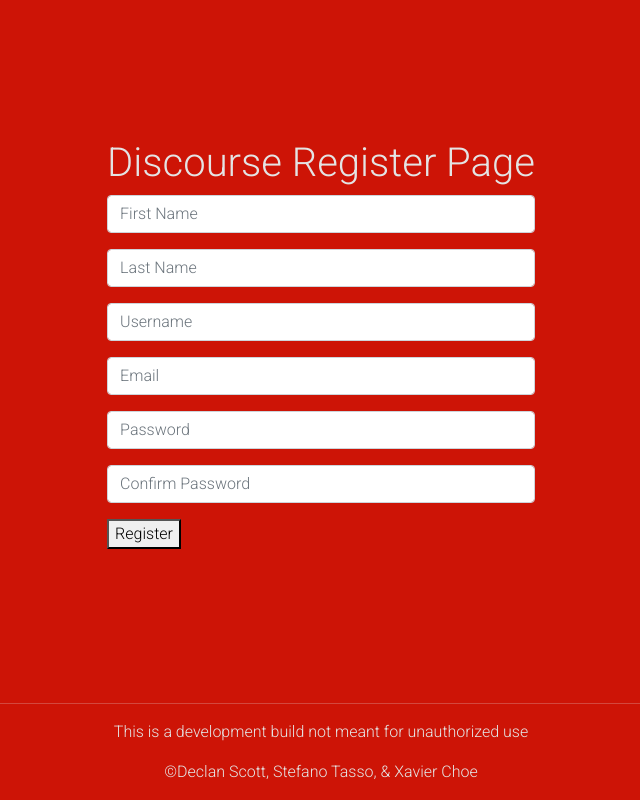
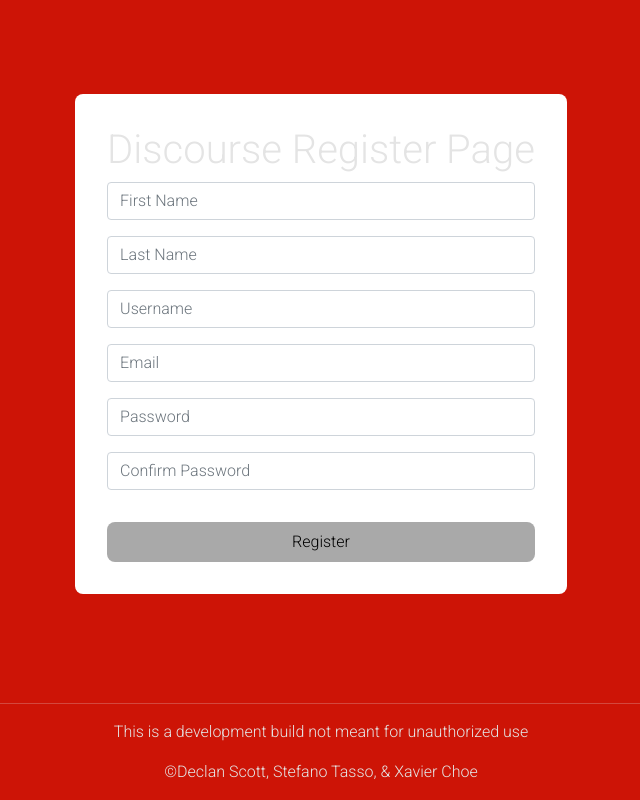
Before and after one commit to Datoneguy246/Discourse, a PHP site: page /register.php in a window 1280 px wide. Shown: the whole page, without its empty margins (319-959 px from the left). Run offline with PHP 8.4, Linux system fonts and the light colour scheme; data that the repository does not hold is empty.

Commit message:
Register update

```diff
--- a/register.php
+++ b/register.php
@@ -49,6 +49,7 @@
 <?php include "html/header.html" ?>
 <div class="wrapper">
     <div class="content">
+        <div class="login-block">
             <h1>Discourse Register Page</h1>
             <form action="./register.php" method="POST">
                 <div class="form-group">
@@ -108,10 +109,13 @@
                         class="form-control"
                     />
                 </div>
+                <div class="form-footer">
                 <button type="submit">
                     Register
                 </button>
+                </div>
             </form>
         </div>
     </div>
+</div>
 <?php include "html/footer.html" ?>
```
Lines whose indentation alone changed are shown as unchanged.
